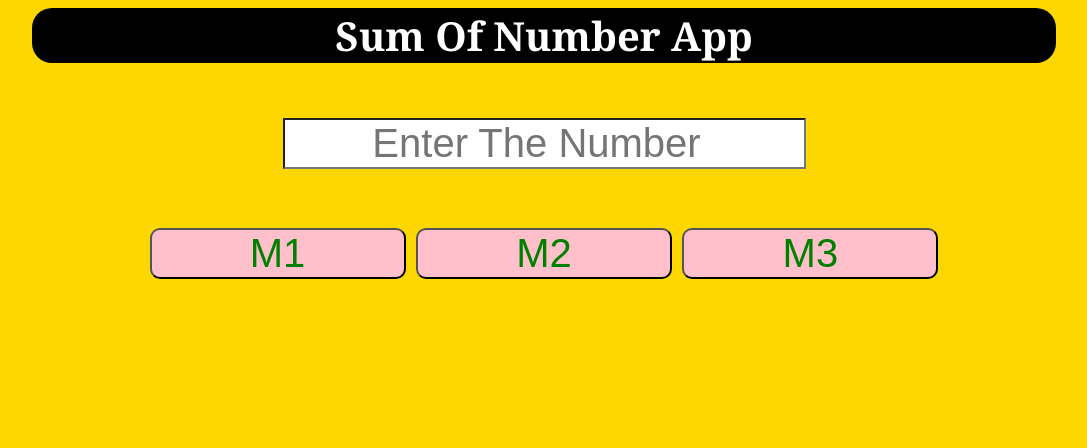
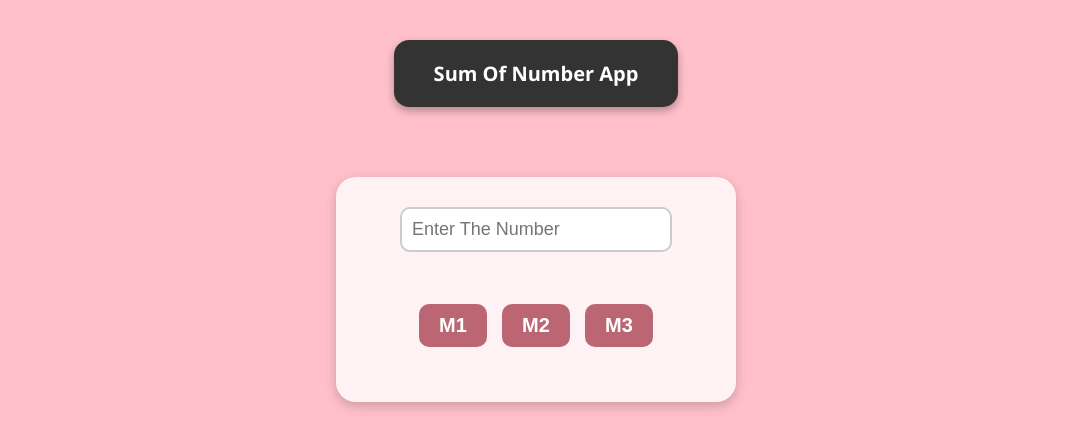
Before and after one commit to ShockingYash/SumOfNumber_App-31May25, a plain HTML site: page index.html in a window 1280 px wide. Shown: the whole page, without its empty margins (104-1191 px from the left). Drawn offline with Linux system fonts and the light colour scheme.

Commit message:
index.html

```diff
--- a/index.html
+++ b/index.html
@@ -2,11 +2,73 @@
     <head>
         <title>Sum Finder App By Yash</title>
         <style>
-        *{background-color:gold;font-size:40px;text-align:center;}
-        body {font-family: Cambria;width:100%}
-        h1{background-color:black;color:white;width:80%;margin:auto;border-radius:20px;}
-        .b1{border-radius: 10px;background-color: pink;color:green;width: 20%; }
-        .btn{background-color:white;color:black;}
+              * {
+            box-sizing: border-box;
+            font-size: 20px;
+        }
+
+        body {
+           background-color: pink;
+            font-family: 'Segoe UI', Tahoma, Geneva, Verdana, sans-serif;
+            margin: 0;
+            padding: 0;
+            display: flex;
+            flex-direction: column;
+            align-items: center;
+            height: 100vh;
+        }
+
+        h1 {
+            background-color: #333;
+            color: #fff;
+            padding: 20px 40px;
+            border-radius: 15px;
+            box-shadow: 0 4px 8px rgba(0,0,0,0.3);
+            margin-top: 40px;
+        }
+
+        form {
+            background-color: #ffffffc9;
+            padding: 30px;
+            border-radius: 20px;
+            box-shadow: 0 4px 12px rgba(0,0,0,0.2);
+            margin-top: 30px;
+            text-align: center;
+            width: 90%;
+            max-width: 400px;
+        }
+
+        input[type="number"] {
+            width: 80%;
+            padding: 10px;
+            margin-bottom: 20px;
+            border: 2px solid #ccc;
+            border-radius: 10px;
+            font-size: 18px;
+        }
+
+        .b1 {
+            padding: 10px 20px;
+            margin: 5px;
+            border: none;
+            border-radius: 10px;
+            background-color: #bd6673;
+            color: white;
+            font-weight: bold;
+            transition: background-color 0.3s ease;
+        }
+
+        .b1:hover {
+            background-color: #ff4757;
+            cursor: pointer;
+        }
+
+        #msg {
+            margin-top: 20px;
+            color: #2f3542;
+            font-size: 22px;
+            font-weight: bold;
+        }
         </style>
     </head>
     <body>
```
